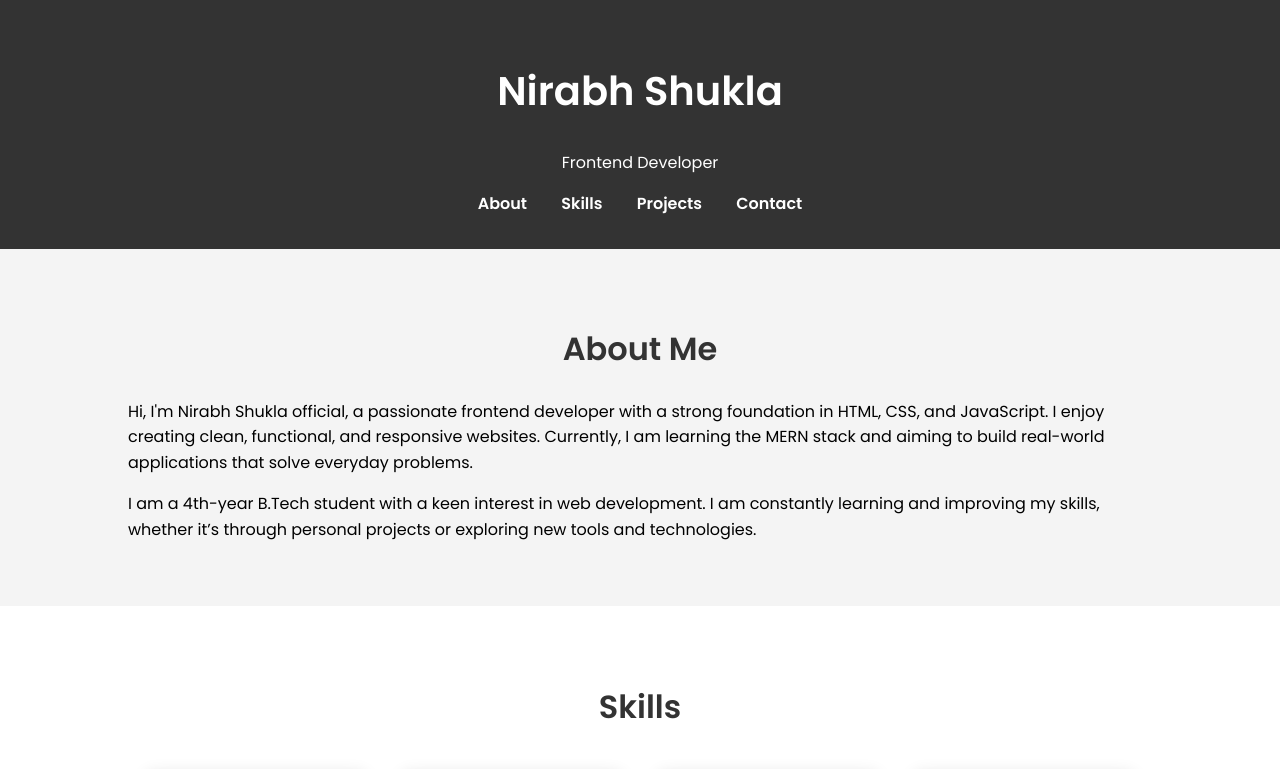
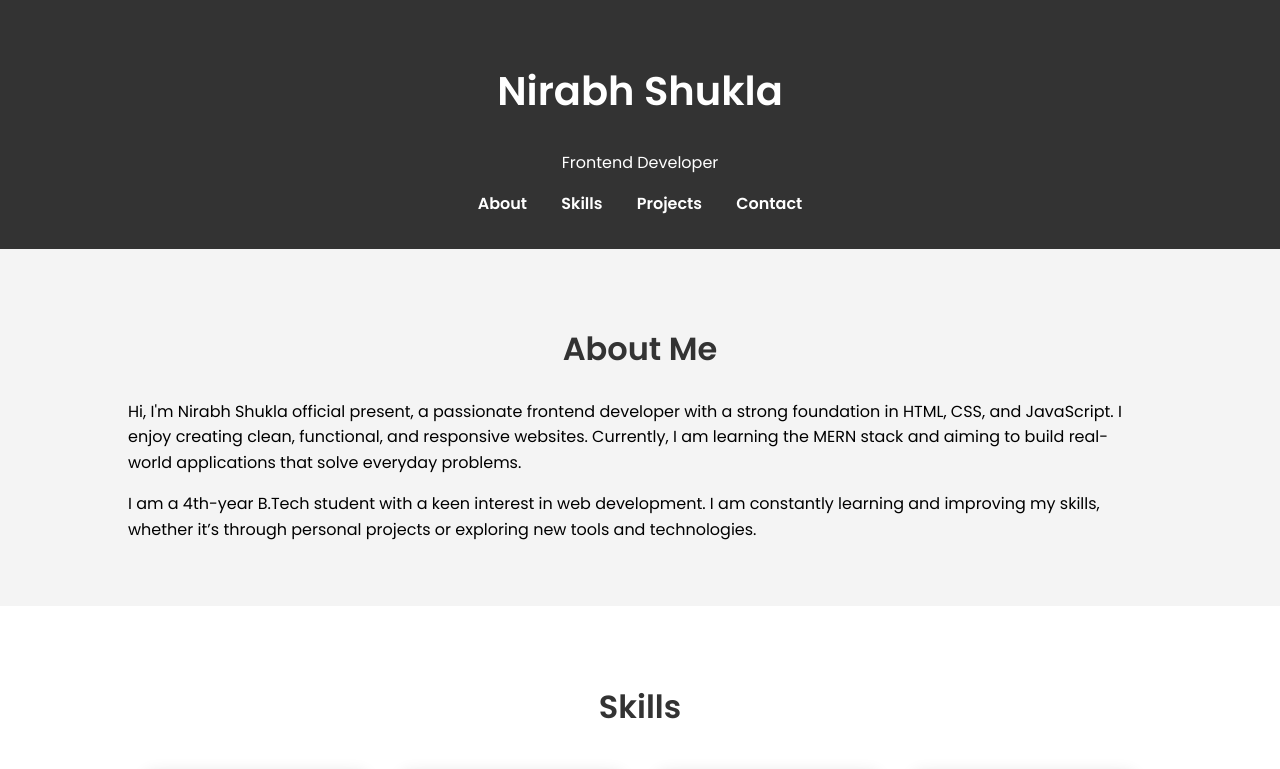
Before and after one commit to nirabh567/portfolio, a plain HTML site: page index.html in a window 1280 px wide. Shown: the top 769 px of the page. Drawn offline with Linux system fonts and the light colour scheme.

Commit message:
Update index.html content

```diff
--- a/index.html
+++ b/index.html
@@ -26,7 +26,7 @@
     <section id="about" class="section bg-light">
         <div class="container">
             <h2>About Me</h2>
-            <p>Hi, I'm Nirabh Shukla official, a passionate frontend developer with a strong foundation in HTML, CSS, and JavaScript. I enjoy creating clean, functional, and responsive websites. Currently, I am learning the MERN stack and aiming to build real-world applications that solve everyday problems.</p>
+            <p>Hi, I'm Nirabh Shukla official present, a passionate frontend developer with a strong foundation in HTML, CSS, and JavaScript. I enjoy creating clean, functional, and responsive websites. Currently, I am learning the MERN stack and aiming to build real-world applications that solve everyday problems.</p>
             <p>I am a 4th-year B.Tech student with a keen interest in web development. I am constantly learning and improving my skills, whether it’s through personal projects or exploring new tools and technologies.</p>
         </div>
     </section>
```
